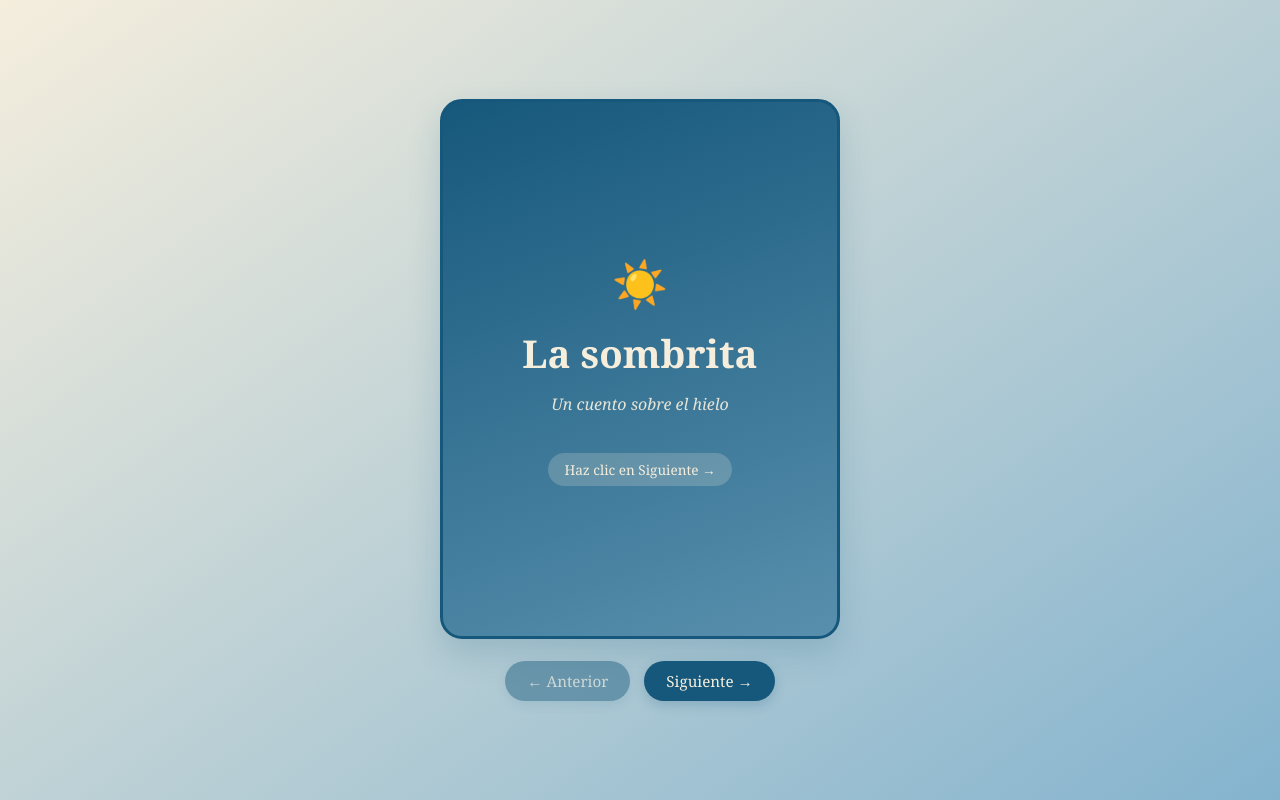
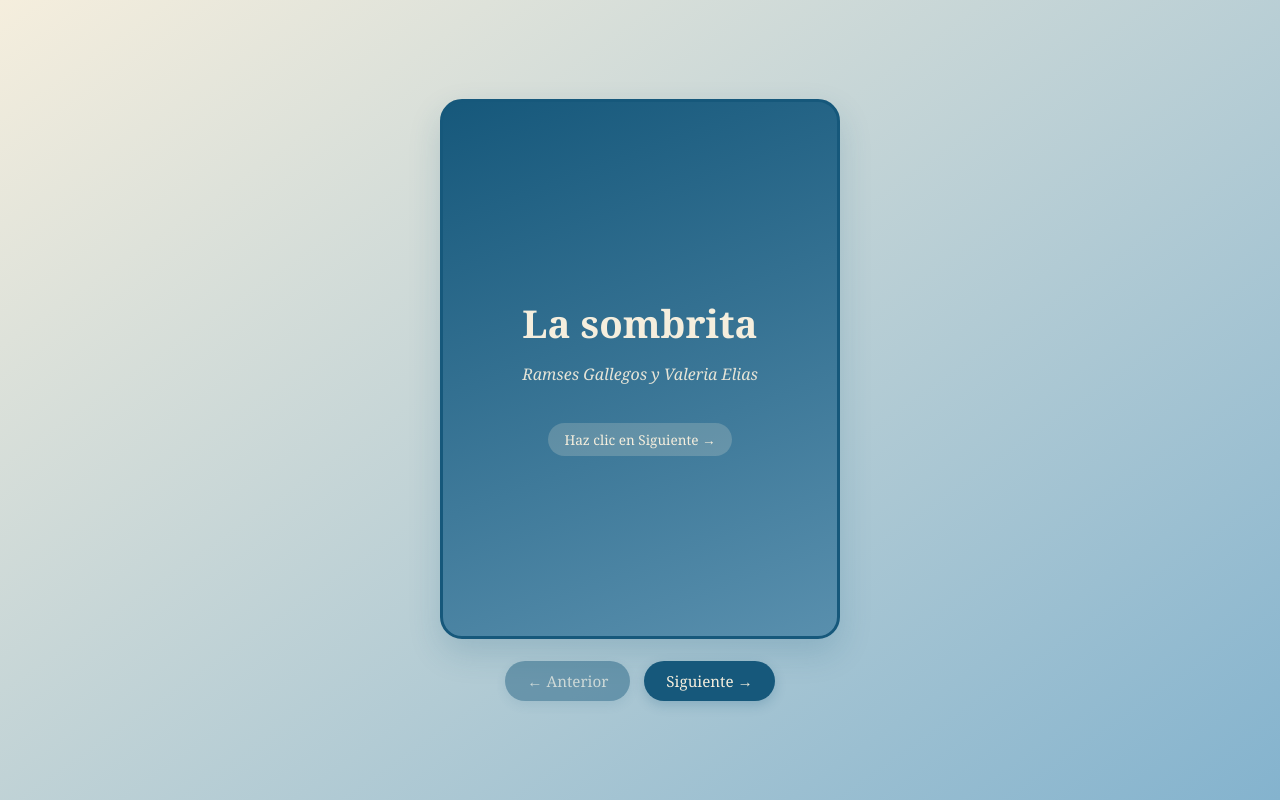
Before and after one commit to Valeenw/Cuento, a plain HTML site: page index.html in a window 1280 px wide. Drawn offline with Linux system fonts and the light colour scheme.

Commit message:
Ya jala en el cel y chompu
solo actualice la portada y la contraportada

```diff
--- a/index.html
+++ b/index.html
@@ -13,9 +13,9 @@
 
       <!-- 0: Portada -->
       <section class="vista portada activa">
-        <div class="sol">☀️</div>
+        <div class="sol"></div>
         <h1>La sombrita</h1>
-        <p class="subtitulo">Un cuento sobre el hielo</p>
+        <p class="subtitulo">Ramses Gallegos y Valeria Elias </p>
         <span class="pista">Haz clic en Siguiente →</span>
       </section>
 
@@ -62,7 +62,7 @@
       <!-- 5: Contraportada -->
       <section class="vista contraportada">
         <h2>Fin</h2>
-        <p>Siempre hay alguien caminando contigo.</p>
+
         <button type="button" id="btn-reiniciar" class="btn-claro">Volver a leer</button>
       </section>
 
```
